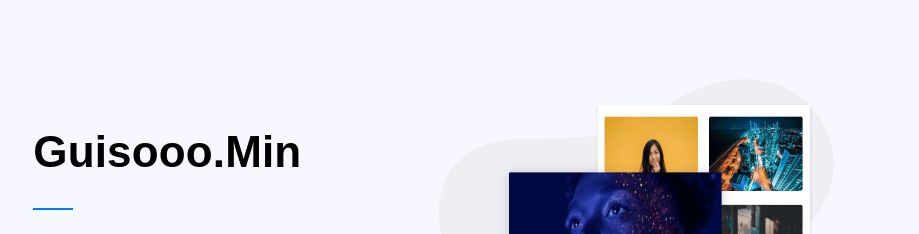
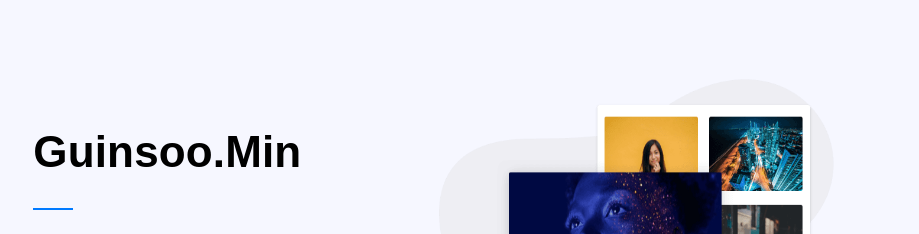
Before and after one commit to GuinsooLab/glab, a React (Create React App) app: page /#/app/home in a window 1280 px wide. Shown: the part 1980-2214 px from the top of the page, without its empty margins (180-1099 px from the left). Built offline with nearby package versions, Linux system fonts and the light colour scheme.

Commit message:
update guinsoo feature

```diff
--- a/src/pages/home/components/Feature3.js
+++ b/src/pages/home/components/Feature3.js
@@ -36,7 +36,7 @@ const SubSystemsInfo = [
   {
     id: 3,
     icon: <AssessmentIcon color={"primary"} fontSize={"large"} />,
-    title: "Guisooo.Min",
+    title: "Guinsoo.Min",
     longDesc: "Min is a High Performance Object Storage released under Apache License v2.0. It is API compatible with Amazon S3 cloud storage service. Use Min to build high performance infrastructure for machine learning, analytics and application data workloads.",
     systemPic: MainFeature3,
     link: "https://guinsoolab.github.io/guinsoomin/",
```
